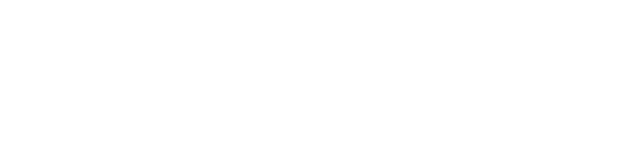
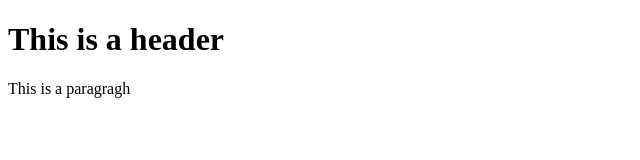
Before and after one commit to asapapi/NUCAMP, a plain HTML site: page index.html in a window 1280 px wide. Shown: the whole page, without its empty margins (0-640 px from the left). Drawn offline with Linux system fonts and the light colour scheme.

Commit message:
second commit

```diff
--- a/index.html
+++ b/index.html
@@ -7,6 +7,8 @@
     <title>Document</title>
 </head>
 <body>
+    <h1>This is a header</h1>
+    <p>This is a paragragh</p>
 
 </body>
 </html>
```
